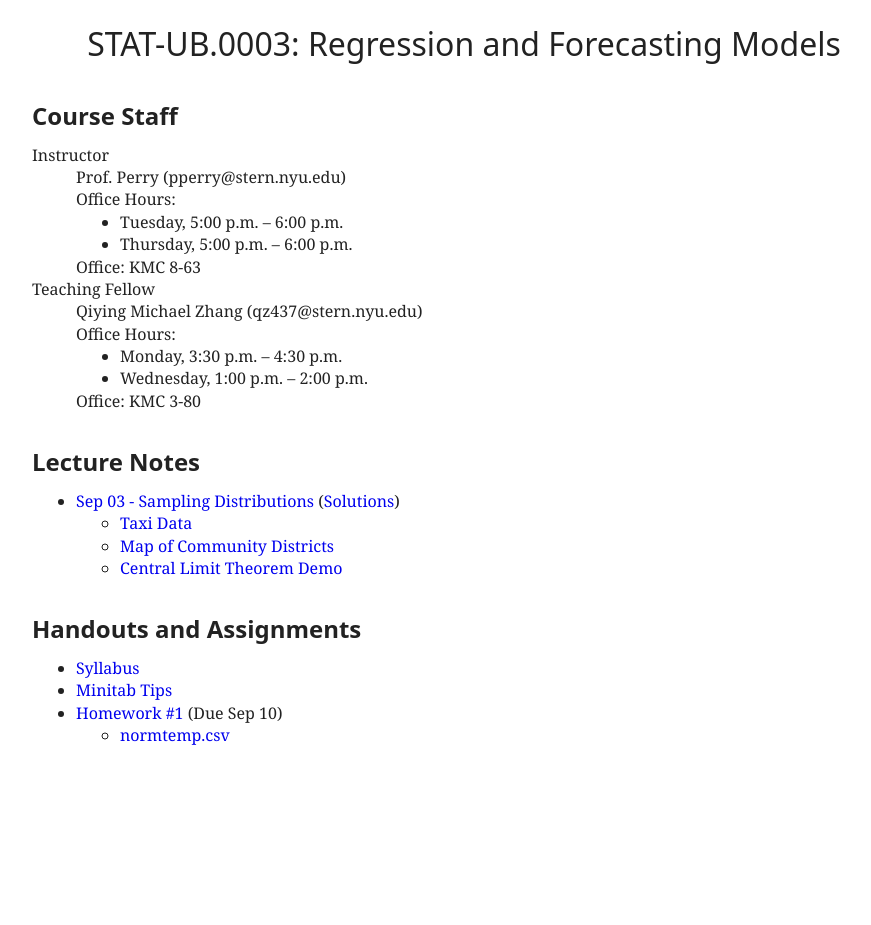
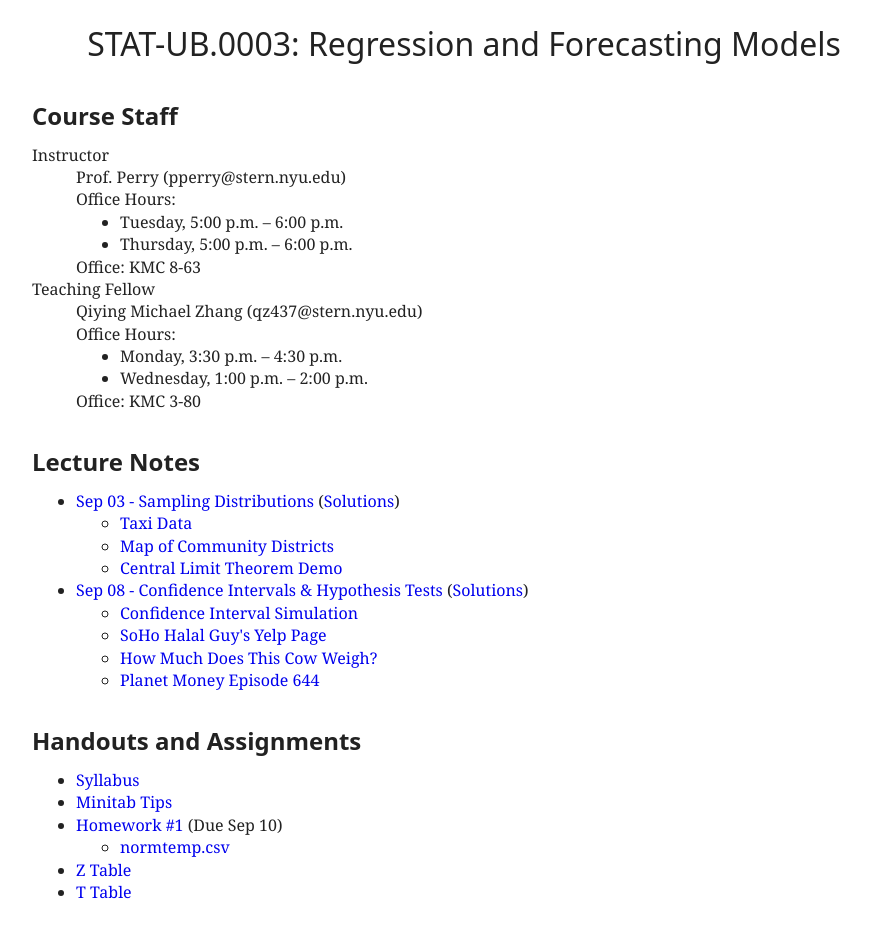
Before and after one commit to patperry/patperry.github.com, a Jekyll site: the page built from course/ub0003/index.html, in a window 1280 px wide. Shown: the whole page, without its empty margins (176-1047 px from the left). Built offline with Jekyll 4.4.1, drawn with Linux system fonts in a browser that asks for light colours; before the commit the page ends 900 px from its top, so only the background shows below that.

Commit message:
update with lecture notes, links

```diff
--- a/course/ub0003/index.html
+++ b/course/ub0003/index.html
@@ -40,6 +40,14 @@ stylesheet: /css/main.css?v=1
       <li><a href="http://www.nyc.gov/html/dcp/html/neigh_info/nhmap.shtml">Map of Community Districts</a>
       <li><a href="http://onlinestatbook.com/stat_sim/sampling_dist/">Central Limit Theorem Demo</a>
     </ul>
+  <li><a href="lecture/confint.pdf">Sep 08 - Confidence Intervals &amp; Hypothesis Tests</a>
+    (<a href="lecture/confint-sol.pdf">Solutions</a>)
+    <ul>
+      <li><a href="http://www.rossmanchance.com/applets/ConfSim.html">Confidence Interval Simulation</a>
+      <li><a href="http://www.yelp.com/biz/soho-halal-guy-new-york">SoHo Halal Guy's Yelp Page</a>
+      <li><a href="http://www.npr.org/sections/money/2015/07/17/422881071/how-much-does-this-cow-weigh">How Much Does This Cow Weigh?</a>
+      <li><a href="http://www.npr.org/sections/money/2015/08/07/430372183/episode-644-how-much-does-this-cow-weigh">Planet Money Episode 644</a>
+    </ul>
 </ul>
 
 
@@ -60,5 +68,7 @@ stylesheet: /css/main.css?v=1
     <ul>
       <li><a href="data/normtemp.csv">normtemp.csv</a>
     </ul>
+  <li><a href="handout/ztable.pdf">Z Table</a>
+  <li><a href="handout/ttable.pdf">T Table</a>
 </ul>
 </main>
```
Also changed, not shown: 4 other files.
